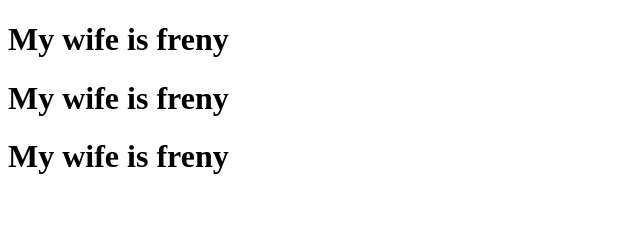
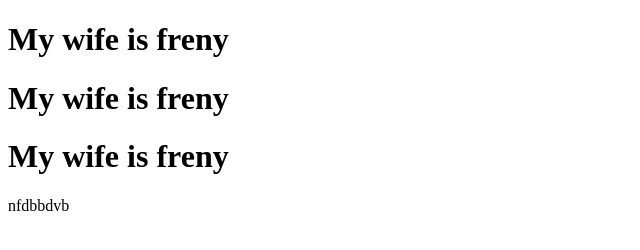
Before and after one commit to Vasusn/freny, a plain HTML site: page index.html in a window 1280 px wide. Shown: the full height of the page, 0-640 px from the left. Drawn offline with Linux system fonts and the light colour scheme.

Commit message:
add from f1

```diff
--- a/index.html
+++ b/index.html
@@ -9,6 +9,6 @@
     <h1>My wife is freny</h1>
     <h1>My wife is freny</h1>
     <h1>My wife is freny</h1>
-
+    nfdbbdvb
 </body>
 </html>
```
